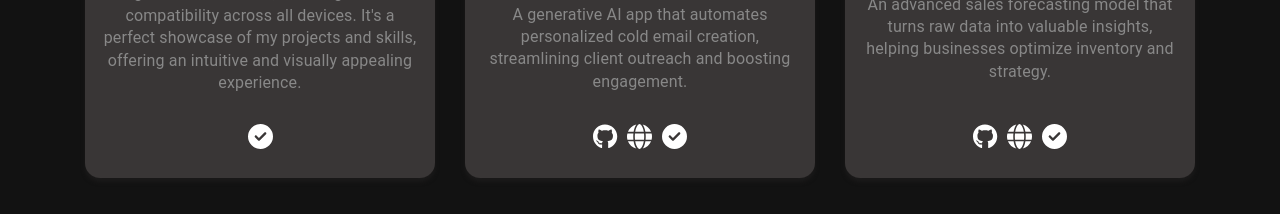
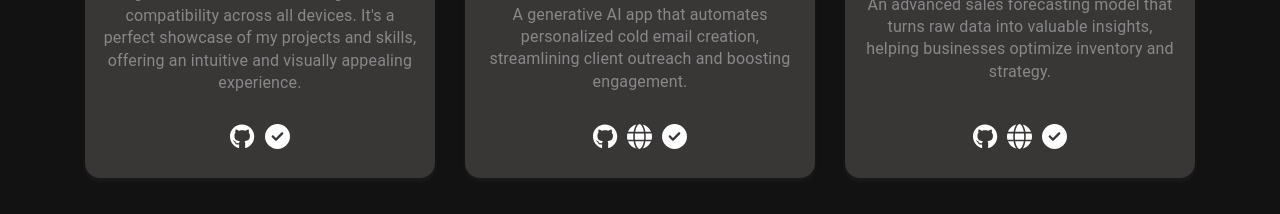
Before and after one commit to KAdithyaReddy/Portfolio, a React (Vite) app: page / in a window 1280 px wide. Shown: the part 3380-3594 px from the top of the page. Built offline with nearby package versions, Linux system fonts and the light colour scheme.

Commit message:
Updated portfolio content

```diff
--- a/package.json
+++ b/package.json
@@ -39,6 +39,6 @@
     "eslint-plugin-react-refresh": "^0.4.14",
     "gh-pages": "^6.3.0",
     "globals": "^15.11.0",
-    "vite": "^5.4.10"
+    "vite": "^7.0.4"
   }
 }
--- a/src/components/Home.jsx
+++ b/src/components/Home.jsx
@@ -41,7 +41,7 @@ export default function Home({isNightMode}) {
 
   const handleResumeClick = () => {
     window.open(
-      "https://github.com/KAdithyaReddy/Resume-Mern-/blob/main/MERN_Resume____Software_Engineer%20(1).pdf"
+      "https://github.com/KAdithyaReddy/Resume/blob/main/MERN_Resume____Software_Engineer%20(1)%20(1).pdf"
     );
   };
 
--- a/src/components/Projects.jsx
+++ b/src/components/Projects.jsx
@@ -44,7 +44,7 @@ const projectsData = [
     title: "Portfolio Website",
     technologies: ["React JS","HTML", "CSS","JSX"],
     description: "A sleek and responsive portfolio app designed with React JS, ensuring seamless compatibility across all devices. It's a perfect showcase of my projects and skills, offering an intuitive and visually appealing experience.",
-
+  githubLink: "https://github.com/KAdithyaReddy/Portfolio?tab=readme-ov-file",
 
     status: "Completed",
     image:pro6,
```
Also changed, not shown: 1 other file (tests, documents, lock files or other folders).
